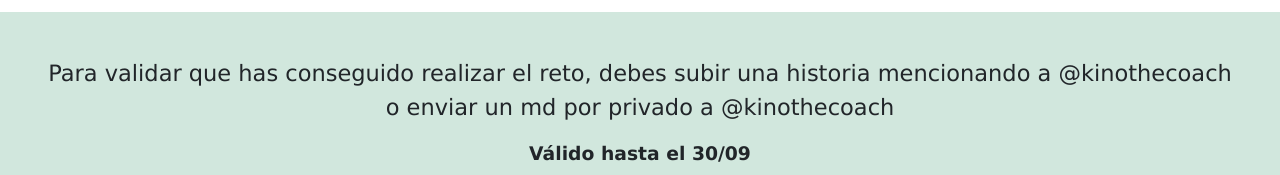
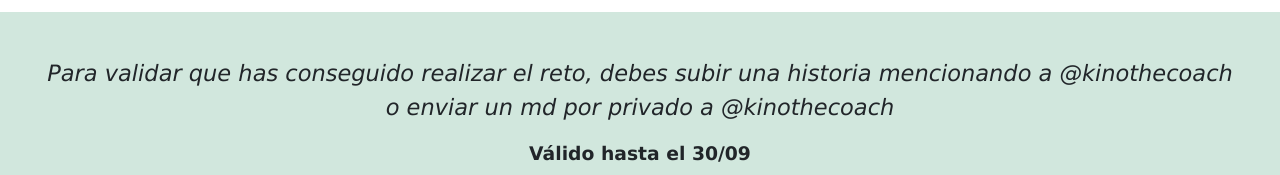
Before and after one commit to DevStylish/KTCRuleta, a plain HTML site: page index.html in a window 1280 px wide. Shown: the part 587-762 px from the top of the page. Drawn offline with nearby package versions, Linux system fonts and the light colour scheme.

Commit message:
Se pone la letra de abajo en italica

```diff
--- a/index.html
+++ b/index.html
@@ -163,7 +163,7 @@
 
   <div class="bg-success-subtle">
     <div class="text-center m-5">
-      <p class="fs-4">Para validar que has conseguido realizar el reto, debes subir una historia mencionando a @kinothecoach o enviar un md por privado a @kinothecoach</p>
+      <p class="fst-italic fs-4">Para validar que has conseguido realizar el reto, debes subir una historia mencionando a @kinothecoach o enviar un md por privado a @kinothecoach</p>
       <p class="fw-bold fs-5">Válido hasta el 30/09</p>
     </div>
   </div>
```
